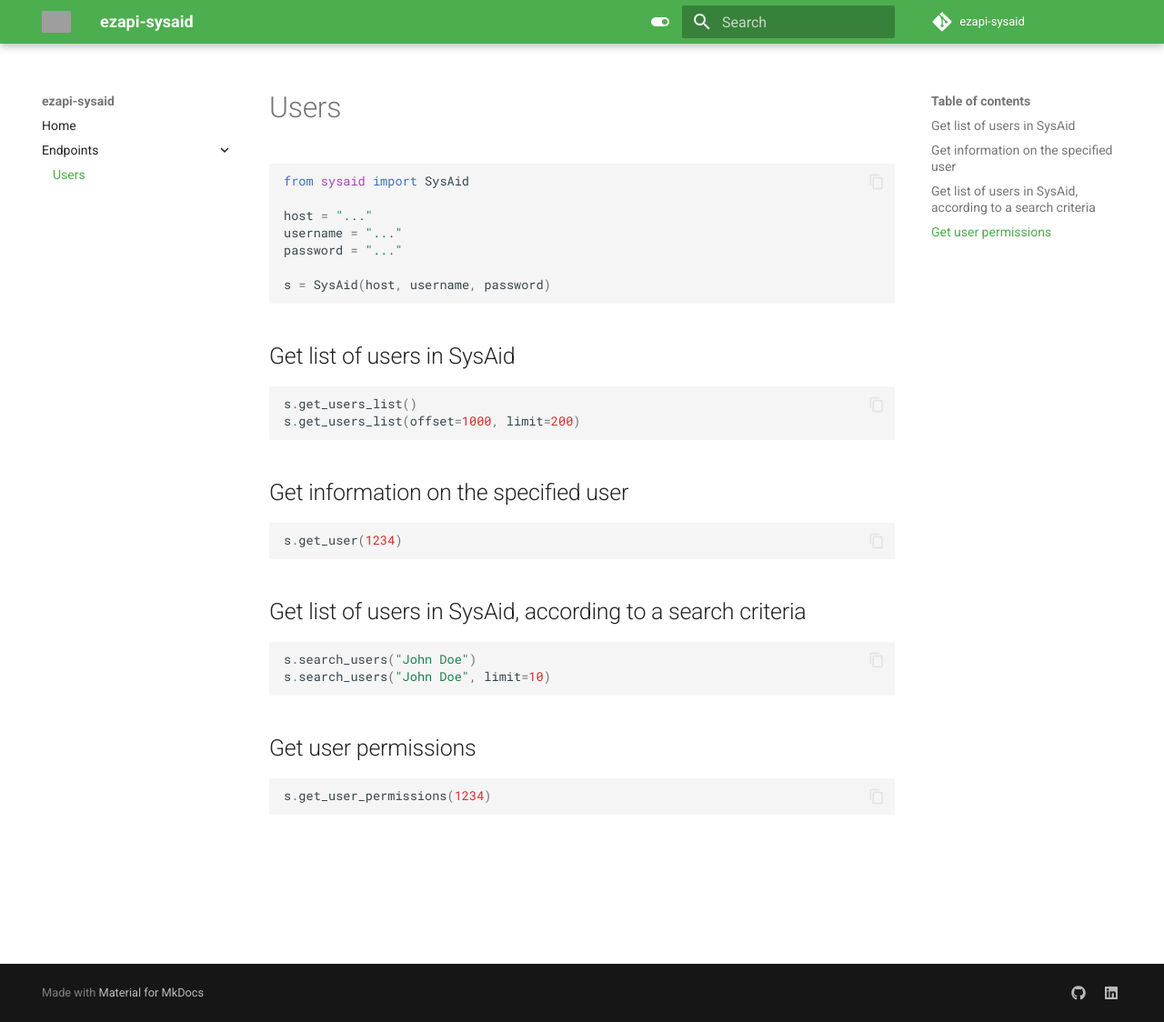
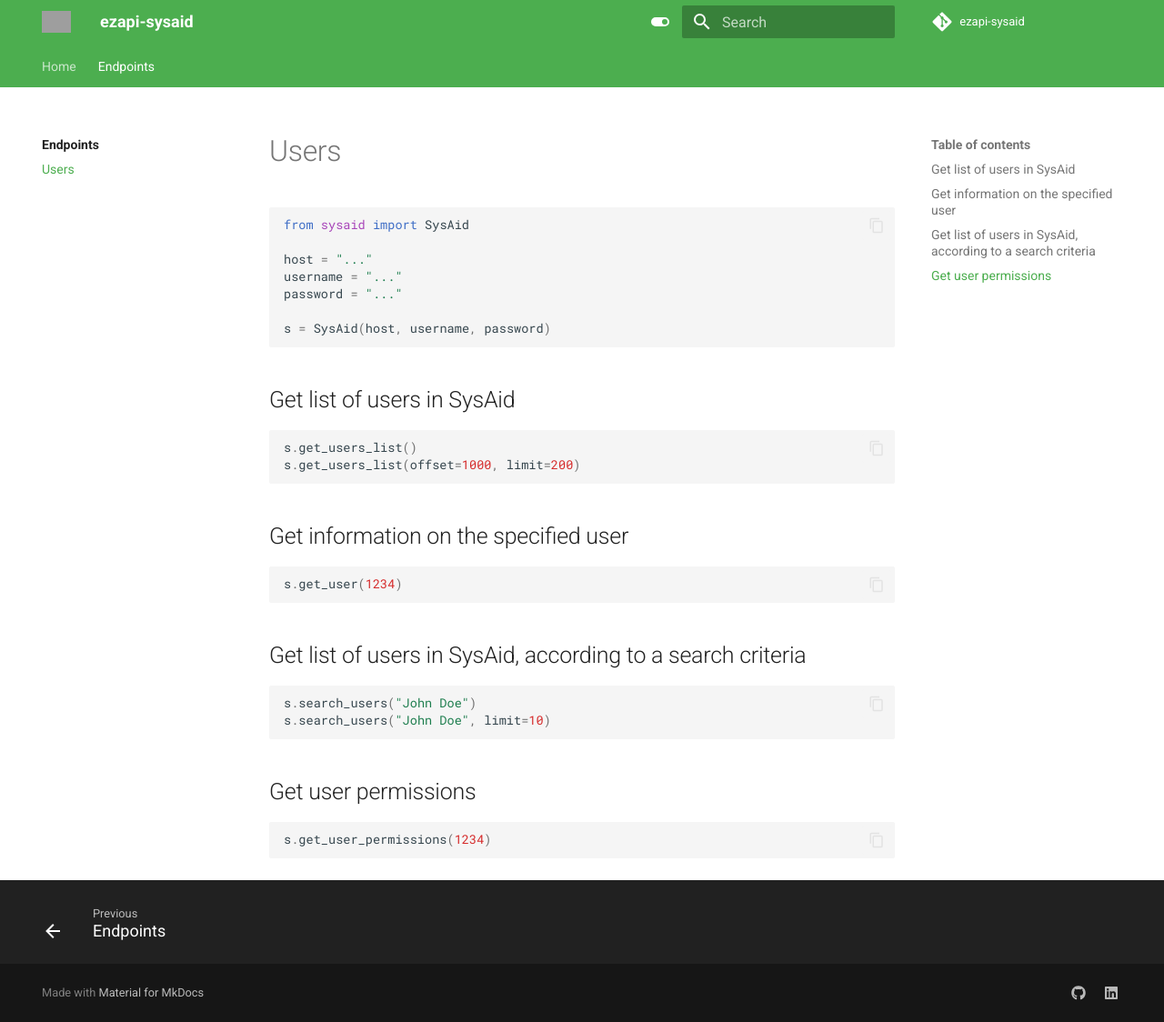
Before and after one commit to zehengl/ezapi-sysaid, an MkDocs documentation site: the page built from docs/endpoints/users.md, in a window 1280 px wide and 1124 px high. Shown: the whole window at 91% size. Built offline with MkDocs 1.6.1 and Material for MkDocs 9.7.7, drawn with Linux system fonts in a browser that asks for light colours; comment, search, counter and statistics services are not loaded; grey boxes are pictures that could not be loaded.

Commit message:
update docs

```diff
--- a/mkdocs.yml
+++ b/mkdocs.yml
@@ -27,6 +27,9 @@
     - header.autohide
     - content.code.copy
     - navigation.top
+    - navigation.footer
+    - navigation.tabs
+    - navigation.indexes
 repo_name: ezapi-sysaid
 repo_url: https://github.com/zehengl/ezapi-sysaid
 plugins:
@@ -37,7 +40,6 @@
   - git-revision-date-localized:
       type: timeago
       enable_creation_date: true
-  - section-index
 extra:
   social:
     - icon: fontawesome/brands/github
--- a/requirements-docs.txt
+++ b/requirements-docs.txt
@@ -1,5 +1,4 @@
 mkdocs-git-revision-date-localized-plugin==1.2.1
-mkdocs-material==9.4.10
+mkdocs-material==9.4.11
 mkdocs-minify-plugin==0.7.1
-mkdocs-section-index==0.3.8
 mkdocs==1.5.3
```
